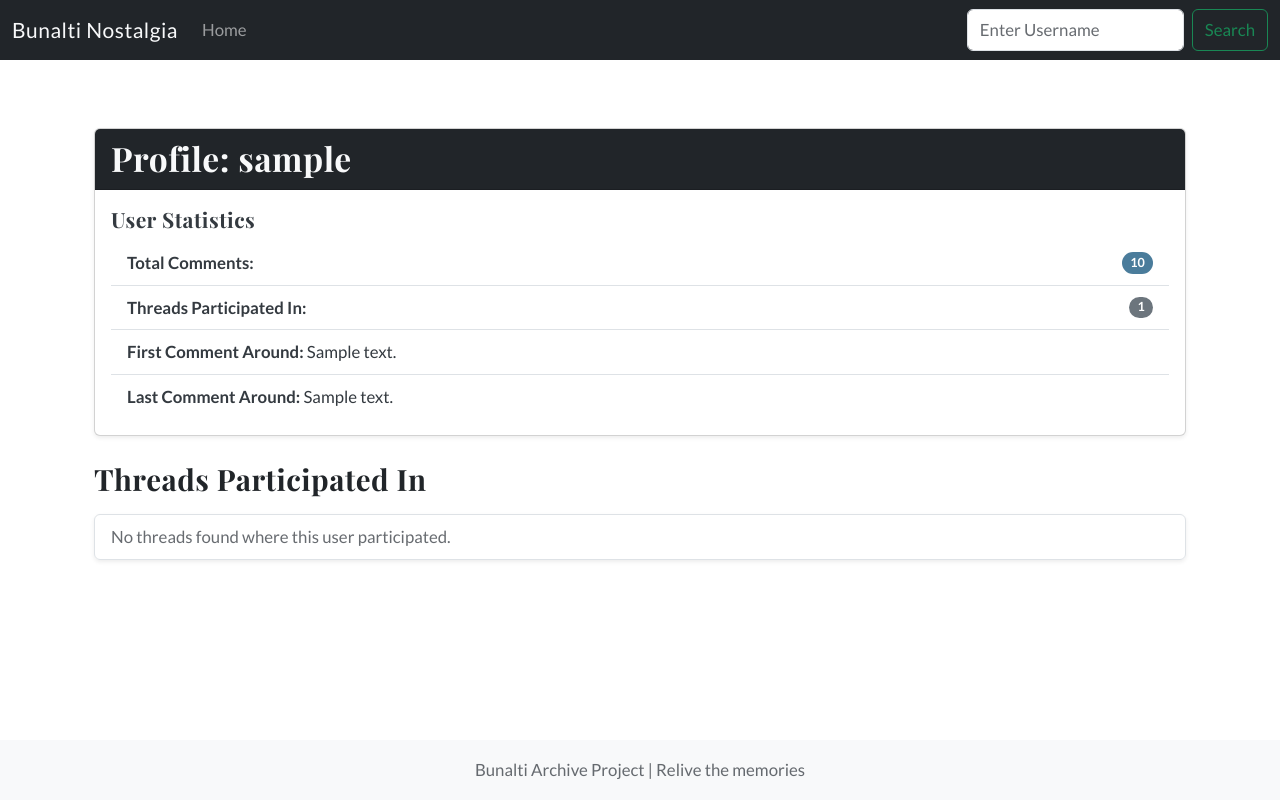
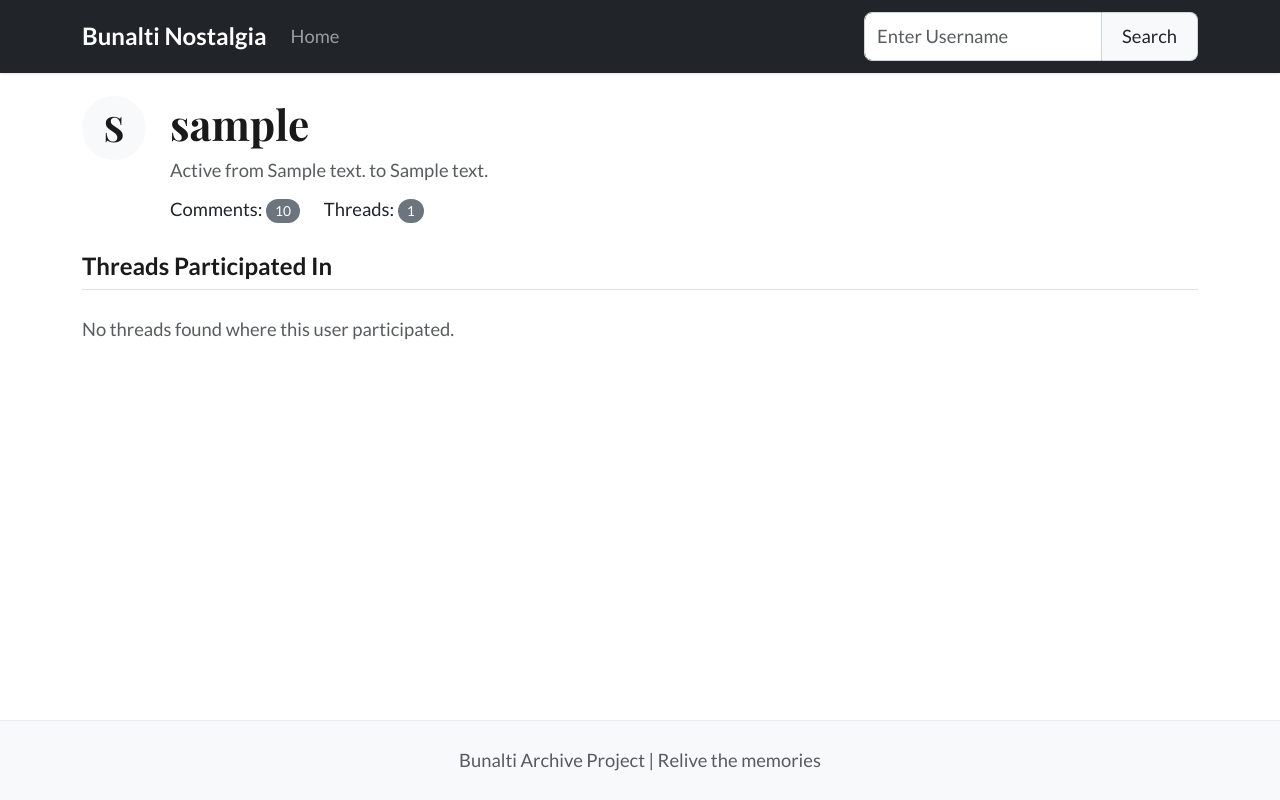
Before and after one commit to kaanguner/bunaltiwebarchive, a Flask app: a page that uses app/templates/base.html in a window 1280 px wide. Run offline with Flask 3, Linux system fonts and the light colour scheme; tables that the repository leaves empty hold one stand-in row (values such as "Sample post"); some libraries are stand-ins or nearby versions.

Commit message:
Some style changes

```diff
--- a/app/static/css/custom_styles.css
+++ b/app/static/css/custom_styles.css
@@ -1,97 +1,133 @@
-/* /app/static/css/custom_styles.css */
+// /app/static/scss/_custom_variables.scss
 
-/* --- Navbar Fix --- */
-/* Ensure navbar brand text is visible on dark background */
-.navbar-dark .navbar-brand {
-    color: #f8f9fa; /* Use Bootstrap's light color or simply 'white' */
-}
-.navbar-dark .navbar-brand:hover,
-.navbar-dark .navbar-brand:focus {
-   color: white;
+// --- 1. Font Families ---
+$font-family-sans-serif: "Lato", system-ui, -apple-system, "Segoe UI", Roboto, "Helvetica Neue", "Noto Sans", "Liberation Sans", Arial, sans-serif, "Apple Color Emoji", "Segoe UI Emoji", "Segoe UI Symbol", "Noto Color Emoji";
+$font-family-serif: "Playfair Display", Georgia, "Times New Roman", Times, serif;
+$font-family-base: $font-family-sans-serif; // Lato for body text
+$headings-font-family: $font-family-serif;   // Playfair Display for headings
+
+
+// --- 2. Colors ---
+// Define a custom primary color (e.g., a muted blue)
+$primary: #4A7C9B; // A sophisticated blue-grey
+$secondary: #6c757d;
+$success: #28a745;
+$info: #17a2b8;
+$warning: #ffc107;
+$danger: #dc3545;
+$light: #f8f9fa;
+$dark: #343a40;
+
+// Improve contrast for better readability
+$body-color: #212529; // Darker text color for better readability
+$headings-color: #1a1a1a; // Even darker for headings for more contrast
+
+// Make links more visible
+$link-color: #0056b3; // More vibrant blue for links
+$link-hover-color: darken($link-color, 15%);
+
+
+// --- 3. Font Sizes & Weights ---
+// Increase base font size for better readability
+$font-size-base: 1.15rem; // Increased from 1.05rem
+
+// Set base font weight (Lato regular is 400)
+$font-weight-base: 400;
+
+// Set heading weight (Playfair Display bold is 700)
+$headings-font-weight: 700;
+
+// Specific heading font sizes for better hierarchy
+$h1-font-size: $font-size-base * 2.8;
+$h2-font-size: $font-size-base * 2.3;
+$h3-font-size: $font-size-base * 1.9;
+$h4-font-size: $font-size-base * 1.6;
+$h5-font-size: $font-size-base * 1.3;
+$h6-font-size: $font-size-base * 1.1;
+
+
+// --- 4. Line Heights ---
+$line-height-base: 1.7; // More spacious line height for improved readability
+$headings-line-height: 1.3; // Keep headings tight for visual impact
+
+
+// --- 5. Borders & Shadows ---
+// More pronounced border radius for a modern look
+$border-radius: .5rem; // Increased from .375rem
+$border-radius-sm: .3rem;
+$border-radius-lg: .7rem;
+
+// Enhanced shadows for more depth
+$box-shadow-sm: 0 .125rem .25rem rgba(0, 0, 0, .075);
+$box-shadow:    0 .5rem 1rem rgba(0, 0, 0, .15);
+$box-shadow-lg: 0 1rem 3rem rgba(0, 0, 0, .175);
+
+// --- 6. Spacing ---
+// Adjust container padding
+$container-padding-x: 1.5rem;
+
+// Adjust card spacing
+$card-spacer-y: 1.25rem;
+$card-spacer-x: 1.25rem;
+$card-cap-padding-y: 1rem;
+$card-cap-padding-x: 1.25rem;
+
+// --- 7. Component Specific ---
+// Button improvements
+$btn-padding-y: .5rem;
+$btn-padding-x: 1.25rem;
+$btn-font-weight: 500;
+
+// List group enhancements
+$list-group-item-padding-y: 1rem;
+$list-group-item-padding-x: 1.25rem;
+
+// Navbar adjustments
+$navbar-padding-y: .75rem;
+$navbar-brand-font-size: $font-size-base * 1.5;
+
+/* User profile styling to match the screenshot */
+.thread-item {
+  transition: background-color 0.2s;
+  border-bottom: 1px solid #e9ecef !important;
 }
 
-/* --- Card Header Fix --- */
-/* Ensure heading text in dark card headers is visible */
-.card-header.bg-dark h1,
-.card-header.bg-dark h2,
-.card-header.bg-dark h3,
-.card-header.bg-dark h4,
-.card-header.bg-dark h5,
-.card-header.bg-dark h6 {
-    color: #f8f9fa; /* Use Bootstrap's light color, or 'white' */
+.thread-item:last-child {
+  border-bottom: none !important;
 }
 
-/* --- Typography Refinements --- */
-/* --- Specific Fixes --- */ /* <<< ADD THIS SECTION */
+.thread-item h3 {
+  font-family: var(--bs-font-sans-serif);
+  font-weight: 500;
+}
 
-/* Ensure strong tags within list groups use the base font, not heading font */
-.list-group-item strong {
-  font-family: var(--bs-font-sans-serif); /* Use Bootstrap's variable for base sans-serif font */
-  font-weight: 700; /* Ensure it stays bold (adjust weight if Lato 700 wasn't imported/used) */
+.thread-item a {
+  color: #212529;
 }
-/* Add subtle letter spacing to headings using the serif font */
-h1, h2, h3, h4, h5, h6, .navbar-brand, .card-title {
-    letter-spacing: 0.5px; /* Adjust as needed */
-  }
 
+.thread-item a:hover {
+  color: var(--bs-primary);
+}
 
-  /* Ensure code blocks use a suitable monospace font */
-  code, kbd, pre, samp {
-    font-family: SFMono-Regular, Menlo, Monaco, Consolas, "Liberation Mono", "Courier New", monospace;
-    font-size: 0.9em; /* Slightly smaller */
-  }
+.badge.rounded-pill {
+  font-weight: 500;
+  padding: 0.35em 0.65em;
+}
 
-  /* --- Link Styling --- */
+/* Clean up spacing */
+.container.mt-5 {
+  margin-top: 2rem !important;
+}
 
-  a {
-    text-decoration-thickness: 1px; /* Slightly thinner default underline */
-    text-underline-offset: 3px;    /* More space between text and underline */
-    transition: color 0.15s ease-in-out, text-decoration-color 0.15s ease-in-out; /* Smooth transition */
-  }
+/* Make headings clean and minimal */
+h2.border-bottom {
+  font-family: var(--bs-font-sans-serif);
+  font-weight: 700;
+  font-size: 1.5rem;
+  padding-bottom: 0.5rem;
+  margin-bottom: 1.5rem;
+}
 
-  /* Make link underline slightly more prominent on hover */
-  a:hover {
-    /* text-decoration-color: var(--bs-link-hover-color); */ /* Underline matches hover color */
-    /* text-decoration-thickness: 2px; */ /* Optional: Thicker underline on hover */
-  }
-
-  /* --- Component Enhancements --- */
-
-  /* Add a subtle lift/shadow effect on hover for interactive list items/cards */
-  .list-group-item-action:hover,
-  .card:hover {
-    /* transform: translateY(-2px); */ /* Optional subtle lift */
-    box-shadow: var(--bs-box-shadow-sm); /* Use Bootstrap's small shadow variable on hover */
-    transition: box-shadow 0.2s ease-in-out, transform 0.2s ease-in-out;
-  }
-
-  /* Tone down the primary background for highlighted comments */
-  /* Corrected: Replaced Sass mix() with standard CSS hex codes */
-  .list-group-item-primary {
-    background-color: #D9E3E9 !important; /* Approx mix(white, #4A7C9B, 85%) */
-    border-color: #B3C7D3 !important;   /* Approx mix(white, #4A7C9B, 70%) */
-    color: var(--bs-primary-text-emphasis); /* Keep text readable - Uses BS CSS variable */
-  }
-  /* This rule for links within the highlighted item is fine */
-  .list-group-item-primary strong a {
-       color: var(--bs-primary-text-emphasis); /* Ensure link inside is readable */
-  }
-
-
-  /* --- Other Adjustments --- */
-
-  /* Example: Style blockquotes if you use them */
-  /* Corrected: Replaced Sass variable with standard CSS 'em' unit */
-  blockquote {
-    font-size: 1.1em; /* 1.1 times the parent element's font size */
-    font-style: italic;
-    border-left: 4px solid var(--bs-gray-300); /* Lighter border - Uses BS CSS variable */
-    padding-left: 1.5rem;
-    color: var(--bs-gray-700); /* Uses BS CSS variable */
-  }
-
-  /* This rule for blockquote footer is fine */
-  blockquote footer {
-      color: var(--bs-gray-600); /* Uses BS CSS variable */
-      font-size: var(--bs-font-size-sm); /* Uses BS CSS variable */
-  }
+// --- !!! IMPORTANT !!! ---
+// These variables override Bootstrap defaults *before* Bootstrap is imported
+// in your main.scss file.
--- a/app/static/scss/_custom_variables.scss
+++ b/app/static/scss/_custom_variables.scss
@@ -9,25 +9,27 @@ $headings-font-family: $font-family-serif;   // Playfair Display for headings
 
 // --- 2. Colors ---
 // Define a custom primary color (e.g., a muted blue)
-$primary: #4A7C9B; // Example: A sophisticated blue-grey
-// Optional: Define other theme colors if needed
-// $secondary: #your-color;
-// $success:   #your-color;
+$primary: #4A7C9B; // A sophisticated blue-grey
+$secondary: #6c757d;
+$success: #28a745;
+$info: #17a2b8;
+$warning: #ffc107;
+$danger: #dc3545;
+$light: #f8f9fa;
+$dark: #343a40;
 
-// Slightly soften the default body text color
-$body-color: #343a40; // A slightly lighter dark grey than default #212529
+// Improve contrast for better readability
+$body-color: #212529; // Darker text color for better readability
+$headings-color: #1a1a1a; // Even darker for headings for more contrast
 
-// Ensure headings use a clear color (can be same as body or slightly darker)
-$headings-color: #212529; // Keep headings a bit darker for contrast
-
-// Adjust link color to match the primary theme
-$link-color: $primary;
-$link-hover-color: darken($link-color, 10%);
+// Make links more visible
+$link-color: #0056b3; // More vibrant blue for links
+$link-hover-color: darken($link-color, 15%);
 
 
 // --- 3. Font Sizes & Weights ---
-// Slightly increase base font size for better readability on larger screens
-$font-size-base: 1.05rem; // Default is 1rem
+// Increase base font size for better readability
+$font-size-base: 1.15rem; // Increased from 1.05rem
 
 // Set base font weight (Lato regular is 400)
 $font-weight-base: 400;
@@ -35,27 +37,54 @@ $font-weight-base: 400;
 // Set heading weight (Playfair Display bold is 700)
 $headings-font-weight: 700;
 
-// Optional: Slightly adjust heading font sizes if desired
-// $h1-font-size: $font-size-base * 2.6;
-// $h2-font-size: $font-size-base * 2.2;
+// Specific heading font sizes for better hierarchy
+$h1-font-size: $font-size-base * 2.8;
+$h2-font-size: $font-size-base * 2.3;
+$h3-font-size: $font-size-base * 1.9;
+$h4-font-size: $font-size-base * 1.6;
+$h5-font-size: $font-size-base * 1.3;
+$h6-font-size: $font-size-base * 1.1;
 
 
 // --- 4. Line Heights ---
-$line-height-base: 1.65; // Slightly more spacious line height for Lato
-$headings-line-height: 1.3; // Slightly tighter for Playfair Display
+$line-height-base: 1.7; // More spacious line height for improved readability
+$headings-line-height: 1.3; // Keep headings tight for visual impact
 
 
 // --- 5. Borders & Shadows ---
-// Slightly increase the default border radius for a softer look
-$border-radius: .375rem; // Default is .375rem in BS5.3, adjust if you want more/less
-$border-radius-sm: .25rem;
-$border-radius-lg: .5rem;
+// More pronounced border radius for a modern look
+$border-radius: .5rem; // Increased from .375rem
+$border-radius-sm: .3rem;
+$border-radius-lg: .7rem;
 
-// Optional: Make shadows slightly softer
-// $box-shadow-sm: 0 .1rem .4rem rgba($black, .06);
-// $box-shadow:    0 .25rem .75rem rgba($black, .08);
-// $box-shadow-lg: 0 .5rem 1.5rem rgba($black, .1);
+// Enhanced shadows for more depth
+$box-shadow-sm: 0 .125rem .25rem rgba(0, 0, 0, .075);
+$box-shadow:    0 .5rem 1rem rgba(0, 0, 0, .15);
+$box-shadow-lg: 0 1rem 3rem rgba(0, 0, 0, .175);
 
+// --- 6. Spacing ---
+// Adjust container padding
+$container-padding-x: 1.5rem;
+
+// Adjust card spacing
+$card-spacer-y: 1.25rem;
+$card-spacer-x: 1.25rem;
+$card-cap-padding-y: 1rem;
+$card-cap-padding-x: 1.25rem;
+
+// --- 7. Component Specific ---
+// Button improvements
+$btn-padding-y: .5rem;
+$btn-padding-x: 1.25rem;
+$btn-font-weight: 500;
+
+// List group enhancements
+$list-group-item-padding-y: 1rem;
+$list-group-item-padding-x: 1.25rem;
+
+// Navbar adjustments
+$navbar-padding-y: .75rem;
+$navbar-brand-font-size: $font-size-base * 1.5;
 
 // --- !!! IMPORTANT !!! ---
 // These variables override Bootstrap defaults *before* Bootstrap is imported
--- a/app/static/scss/main.scss
+++ b/app/static/scss/main.scss
@@ -7,4 +7,34 @@
 //    Adjust the path based on how you installed Bootstrap (e.g., npm)
 @import "../../../node_modules/bootstrap/scss/bootstrap";
 
-// 3. (Optional) Add any other custom rules *after* Bootstrap import
+// 3. Optional additional customization after Bootstrap import
+// These will override Bootstrap after it's imported
+
+// Add some global spacing improvements
+html {
+  scroll-behavior: smooth;
+}
+
+// Better focus styles for accessibility
+:focus {
+  outline: 3px solid rgba(74, 124, 155, 0.3);
+  outline-offset: 2px;
+}
+
+// Improved transitions for all interactive elements
+.btn,
+.card,
+.nav-link,
+.navbar-brand,
+.form-control,
+.list-group-item-action {
+  transition: all 0.2s ease-in-out;
+}
+
+// Enhance root element contrast ratios with CSS Variables
+:root {
+  --bs-primary-rgb: 74, 124, 155;
+  --bs-link-hover-color-rgb: 0, 76, 159;
+  --bs-body-font-weight: 400;
+  --bs-heading-color: #1a1a1a;
+}
--- a/app/templates/base.html
+++ b/app/templates/base.html
@@ -4,68 +4,92 @@
     <meta charset="UTF-8">
     <meta name="viewport" content="width=device-width, initial-scale=1.0">
 
-    <!-- Google Fonts: Lato (400, 700) & Playfair Display (700) -->
+    <!-- Google Fonts -->
     <link rel="preconnect" href="https://fonts.googleapis.com">
     <link rel="preconnect" href="https://fonts.gstatic.com" crossorigin>
-    <link href="https://fonts.googleapis.com/css2?family=Lato:wght@400;700&family=Playfair+Display:wght@700&display=swap" rel="stylesheet">
+    <link href="https://fonts.googleapis.com/css2?family=Lato:wght@400;500;700&family=Playfair+Display:wght@700&display=swap" rel="stylesheet">
 
-    <!-- Link to YOUR compiled custom Bootstrap -->
     <link href="{{ url_for('static', filename='css/main.css') }}" rel="stylesheet">
-
-    <!-- Link to your custom CSS overrides -->
     <link href="{{ url_for('static', filename='css/custom_styles.css') }}" rel="stylesheet">
 
-    <!-- Page specific title, defaults to 'Bunalti Archive' -->
-    <title>{{ title | default('Bunalti Archive') }} - Bunalti Archive</title>
+    <title>{{ title | default('Bunalti Archive') }} - Bunalti Nostalgia</title>
     <style>
-        /* Keep base layout styles here if needed, but font styles moved to CSS files */
         body {
-            padding-top: 5rem; /* Adjust content below fixed navbar */
+            padding-top: 4rem;
+            min-height: 100vh;
             display: flex;
             flex-direction: column;
-            min-height: 100vh;
         }
         main {
-            flex: 1; /* Allows main content to fill available space */
+            flex: 1;
         }
         .footer {
-            background-color: #f8f9fa; /* Light background for footer */
-            padding: 1rem 0;
-            margin-top: auto; /* Pushes footer to the bottom */
+            margin-top: auto;
+            padding: 1.5rem 0;
+            background-color: #f8f9fa;
+            border-top: 1px solid #e9ecef;
+        }
+        .navbar {
+            background-color: #212529 !important;
+            box-shadow: 0 1px 3px rgba(0,0,0,0.1);
+            padding: 0.75rem 0;
+        }
+        .navbar-brand {
+            font-size: 1.5rem;
+            font-weight: 700;
+        }
+        .form-control {
+            border-radius: 0.5rem 0 0 0.5rem;
+            border: 1px solid #ced4da;
+        }
+        .btn-search {
+            border-radius: 0 0.5rem 0.5rem 0;
+            background-color: #f8f9fa;
+            border: 1px solid #ced4da;
+            border-left: 0;
+            color: #212529;
+        }
+        .btn-outline-secondary {
+            border-radius: 0.5rem;
+        }
+        /* Thread list styling */
+        .thread-item:hover {
+            background-color: rgba(0,0,0,0.01);
         }
     </style>
 </head>
 <body>
-    <nav class="navbar navbar-expand-md navbar-dark fixed-top bg-dark">
-        <div class="container-fluid">
-            <!-- Navbar brand will inherit heading font via Sass/CSS -->
+    <nav class="navbar navbar-expand-lg navbar-dark fixed-top">
+        <div class="container">
             <a class="navbar-brand" href="{{ url_for('main.index') }}">Bunalti Nostalgia</a>
-            <button class="navbar-toggler" type="button" data-bs-toggle="collapse" data-bs-target="#navbarCollapse" aria-controls="navbarCollapse" aria-expanded="false" aria-label="Toggle navigation">
+            <button class="navbar-toggler" type="button" data-bs-toggle="collapse" data-bs-target="#navbarNav" aria-controls="navbarNav" aria-expanded="false" aria-label="Toggle navigation">
                 <span class="navbar-toggler-icon"></span>
             </button>
-            <div class="collapse navbar-collapse" id="navbarCollapse">
-                <ul class="navbar-nav me-auto mb-2 mb-md-0">
+            <div class="collapse navbar-collapse" id="navbarNav">
+                <ul class="navbar-nav me-auto">
                     <li class="nav-item">
-                        <a class="nav-link {% if request.endpoint == 'main.index' %}active{% endif %}" aria-current="page" href="{{ url_for('main.index') }}">Home</a>
+                        <a class="nav-link {% if request.endpoint == 'main.index' %}active{% endif %}" href="{{ url_for('main.index') }}">Home</a>
                     </li>
                 </ul>
                 <form class="d-flex" action="{{ url_for('main.search') }}" method="GET">
-                    <input class="form-control me-2" type="search" placeholder="Enter Username" aria-label="Search" name="username" required>
-                    <button class="btn btn-outline-success" type="submit">Search</button>
+                    <input class="form-control" type="search" placeholder="Enter Username" aria-label="Search" name="username" required>
+                    <button class="btn btn-search" type="submit">Search</button>
                 </form>
             </div>
         </div>
     </nav>
 
-    <main class="container mt-4 mb-4">
+    <main class="mb-4">
         {% with messages = get_flashed_messages(with_categories=true) %}
             {% if messages %}
+                <div class="container mt-3">
                 {% for category, message in messages %}
                     <div class="alert alert-{{ category }} alert-dismissible fade show" role="alert">
                         {{ message }}
                         <button type="button" class="btn-close" data-bs-dismiss="alert" aria-label="Close"></button>
                     </div>
                 {% endfor %}
+                </div>
             {% endif %}
         {% endwith %}
 
@@ -78,7 +102,6 @@
         </div>
     </footer>
 
-    <!-- Bootstrap JavaScript Bundle -->
     <script src="https://cdn.jsdelivr.net/npm/bootstrap@5.3.3/dist/js/bootstrap.bundle.min.js" integrity="sha384-YvpcrYf0tY3lHB60NNkmXc5s9fDVZLESaAA55NDzOxhy9GkcIdslK1eN7N6jIeHz" crossorigin="anonymous"></script>
     {% block scripts %}{% endblock %}
 </body>
--- a/app/templates/user_profile.html
+++ b/app/templates/user_profile.html
@@ -1,60 +1,55 @@
-{% extends "base.html" %} <!-- Inherits from base.html -->
+{% extends "base.html" %}
 
-{% block content %} <!-- Fills the content block -->
-<div class="container mt-4">
-    <!-- User Stats Card -->
-    <div class="card mb-4 shadow-sm">
-        <div class="card-header bg-dark text-white">
-            <h2 class="my-0">Profile: {{ user_stats.username }}</h2>
+{% block content %}
+<div class="container mt-5">
+    <!-- User header section -->
+    <div class="row mb-4">
+        <div class="col-auto">
+            <div class="bg-light rounded-circle d-flex align-items-center justify-content-center" style="width: 64px; height: 64px;">
+                <span class="h3 mb-0">{{ user_stats.username|first|upper }}</span>
+            </div>
         </div>
-        <div class="card-body">
-            <h5 class="card-title">User Statistics</h5>
-            <ul class="list-group list-group-flush">
-                <li class="list-group-item d-flex justify-content-between align-items-center">
-                    <strong>Total Comments:</strong>
-                    <span class="badge bg-primary rounded-pill">{{ user_stats.total_comments }}</span>
-                </li>
-                <li class="list-group-item d-flex justify-content-between align-items-center">
-                    <strong>Threads Participated In:</strong>
+        <div class="col">
+            <h1 class="h2 mb-1">{{ user_stats.username }}</h1>
+            <p class="text-muted mb-2">Active from {{ user_stats.first_comment_date }} to {{ user_stats.last_comment_date }}</p>
+
+            <div class="d-flex">
+                <div class="me-4">
+                    <span>Comments: </span>
+                    <span class="badge bg-secondary rounded-pill">{{ user_stats.total_comments }}</span>
+                </div>
+                <div>
+                    <span>Threads: </span>
                     <span class="badge bg-secondary rounded-pill">{{ user_stats.threads_participated }}</span>
-                </li>
-                <li class="list-group-item">
-                    <strong>First Comment Around:</strong> {{ user_stats.first_comment_date if user_stats.first_comment_date else 'N/A' }}
-                </li>
-                <li class="list-group-item">
-                    <strong>Last Comment Around:</strong> {{ user_stats.last_comment_date if user_stats.last_comment_date else 'N/A' }}
-                </li>
-            </ul>
+                </div>
+            </div>
         </div>
     </div>
 
-    <!-- Threads List -->
-    <h3 class="mb-3">Threads Participated In</h3>
-    <div class="list-group shadow-sm">
-        <!-- Loop through threads passed from the route -->
+    <!-- Threads section -->
+    <h2 class="border-bottom pb-2 mb-4">Threads Participated In</h2>
+
+    <div class="thread-list">
         {% for post, comment_count in threads %}
-        <!-- Each item links to the thread view, passing username for highlighting -->
-        <a href="{{ url_for('main.thread_view', post_id=post.id, highlight_user=user_stats.username) }}"
-           class="list-group-item list-group-item-action flex-column align-items-start">
-            <div class="d-flex w-100 justify-content-between">
-                <!-- Post title, truncated if too long -->
-                <h5 class="mb-1">{{ post.title | truncate(80, True) }}</h5>
-                <!-- Post timestamp (consider formatting this better later) -->
-                <small class="text-muted">{{ post.timestamp }}</small>
+        <div class="thread-item py-3 border-bottom">
+            <div class="d-flex justify-content-between align-items-start mb-1">
+                <h3 class="h5 mb-0">
+                    <a href="{{ url_for('main.thread_view', post_id=post.id, highlight_user=user_stats.username) }}" class="text-decoration-none">
+                        {{ post.title | truncate(100, True) }}
+                    </a>
+                </h3>
+                <span class="text-muted small">{{ post.timestamp }}</span>
             </div>
-            <!-- Show part of the original URL if available -->
-            <p class="mb-1 text-muted">
-                <small>Orig. URL: {{ post.original_url | truncate(60, True) if post.original_url else 'N/A' }}</small>
+            <p class="text-muted small mb-1">
+                {% if post.original_url %}
+                Orig. URL: {{ post.original_url | truncate(80, True) }}
+                {% endif %}
             </p>
-            <!-- Indicate how many comments this user made in this thread -->
-            <small>{{ comment_count }} comment(s) by {{ user_stats.username }} in this thread.</small>
-        </a>
+            <div class="small">{{ comment_count }} comment(s) by {{ user_stats.username }}</div>
+        </div>
         {% else %}
-        <!-- Display if the user hasn't participated in any threads -->
-        <div class="list-group-item">
-            <p class="mb-0 text-muted">No threads found where this user participated.</p>
-        </div>
+        <div class="text-muted">No threads found where this user participated.</div>
         {% endfor %}
     </div>
 </div>
-{% endblock %} <!-- End of content block -->
+{% endblock %}
```
Also changed, not shown: app/templates/index.html (+5 -5 lines), app/templates/search_results.html (+22 -21 lines), app/templates/thread.html (+30 -33 lines), app/static/css/main.css, 1 other file.
